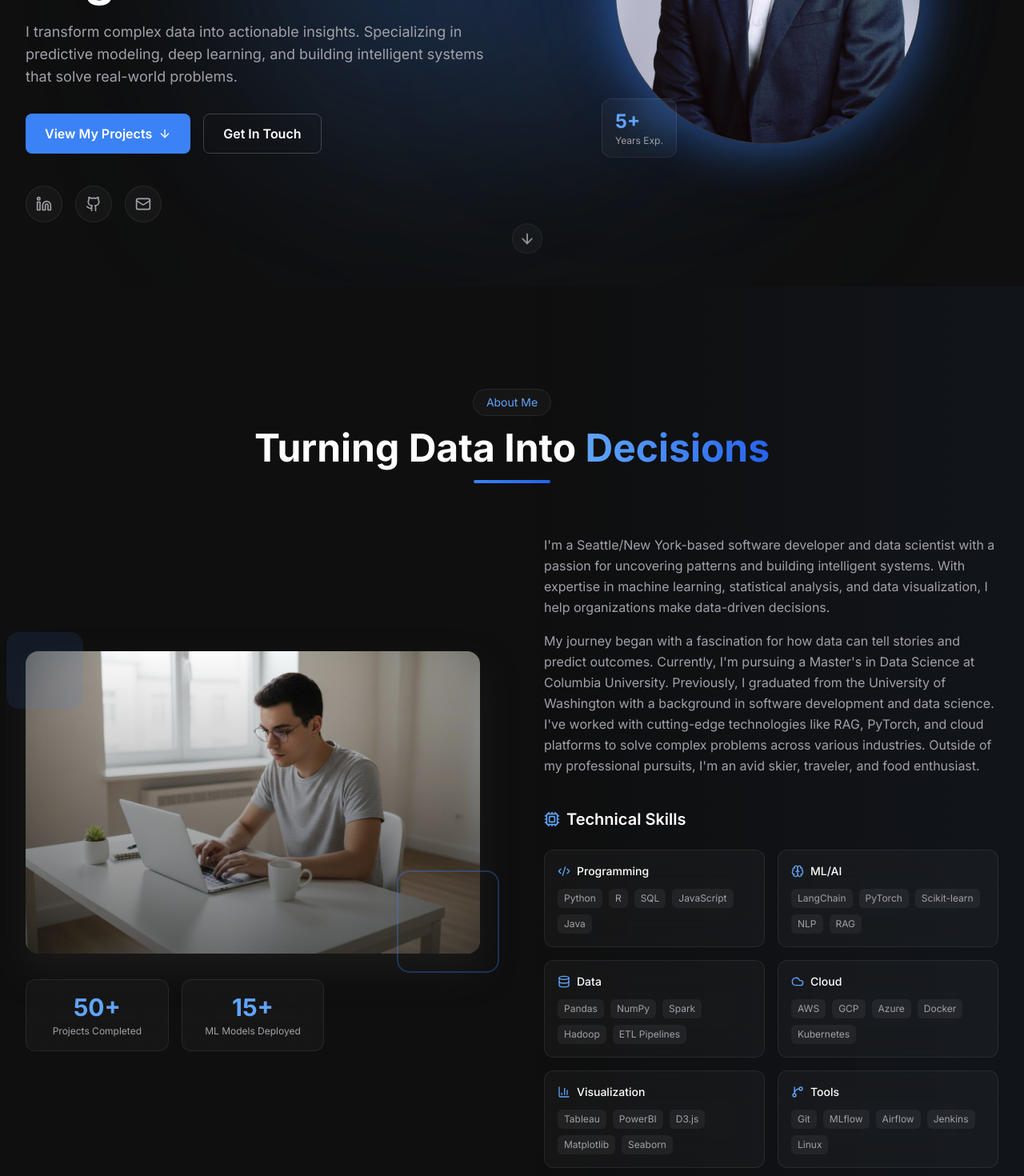
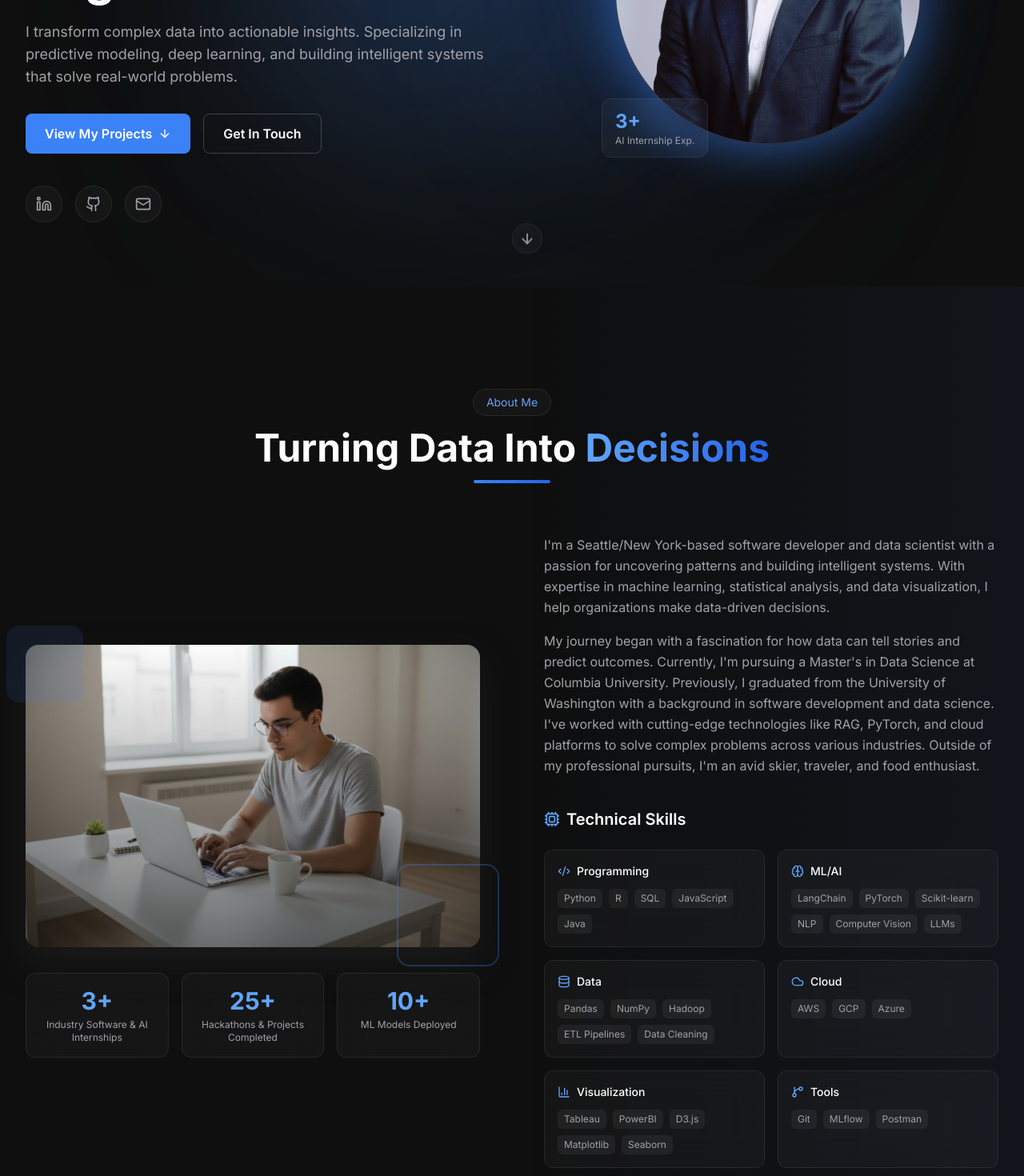
Before and after one commit to Once28/my-portfolio, a React (Vite) app: page / in a window 1280 px wide. Shown: the part 460-1930 px from the top of the page at 80% size. Built offline with nearby package versions, Linux system fonts and the light colour scheme.

Commit message:
feat: updated minor stats on about, contact, hero and rec

```diff
--- a/src/sections/About.tsx
+++ b/src/sections/About.tsx
@@ -32,8 +32,9 @@ const About = () => {
   }, []);
 
   const stats = [
-    { value: '50+', label: 'Projects Completed' },
-    { value: '15+', label: 'ML Models Deployed' },
+    { value: '3+', label: 'Industry Software & AI Internships' },
+    { value: '25+', label: 'Hackathons & Projects Completed' },
+    { value: '10+', label: 'ML Models Deployed' },
   ];
 
   const skills = [
@@ -44,17 +45,17 @@ const About = () => {
     },
     {
       category: 'ML/AI',
-      items: ['LangChain', 'PyTorch', 'Scikit-learn', 'NLP', 'RAG'],
+      items: ['LangChain', 'PyTorch', 'Scikit-learn', 'NLP', 'Computer Vision', 'LLMs'],
       icon: Brain
     },
     {
       category: 'Data',
-      items: ['Pandas', 'NumPy', 'Spark', 'Hadoop', 'ETL Pipelines'],
+      items: ['Pandas', 'NumPy', 'Hadoop', 'ETL Pipelines', 'Data Cleaning'],
       icon: Database
     },
     {
       category: 'Cloud',
-      items: ['AWS', 'GCP', 'Azure', 'Docker', 'Kubernetes'],
+      items: ['AWS', 'GCP', 'Azure'],
       icon: Cloud
     },
     {
@@ -64,7 +65,7 @@ const About = () => {
     },
     {
       category: 'Tools',
-      items: ['Git', 'MLflow', 'Airflow', 'Jenkins', 'Linux'],
+      items: ['Git', 'MLflow', 'Postman'],
       icon: GitBranch
     },
   ];
--- a/src/sections/Contact.tsx
+++ b/src/sections/Contact.tsx
@@ -66,8 +66,8 @@ const Contact = () => {
     {
       icon: Mail,
       label: 'Email',
-      value: 'justinzeng007@gmail.com',
-      href: 'mailto:justinzeng007@gmail.com'
+      value: 'jz3886@columbia.edu',
+      href: 'mailto:jz3886@columbia.edu'
     },
     {
       icon: Linkedin,
--- a/src/sections/Hero.tsx
+++ b/src/sections/Hero.tsx
@@ -158,6 +158,7 @@ const Hero = () => {
                   src="/profile.jpg"
                   alt="Justin Zeng"
                   className="w-full h-full object-cover"
+                  style={{ objectPosition: 'center 35%' }}
                 />
               </div>
 
@@ -166,15 +167,15 @@ const Hero = () => {
                 className="absolute -bottom-4 -left-4 glass px-4 py-3 rounded-xl animate-float"
                 style={{ animationDelay: '1s' }}
               >
-                <div className="text-2xl font-bold text-blue-400">5+</div>
-                <div className="text-xs text-text-secondary">Years Exp.</div>
+                <div className="text-2xl font-bold text-blue-400">3+</div>
+                <div className="text-xs text-text-secondary">AI Internship Exp.</div>
               </div>
 
               <div
                 className="absolute -top-4 -right-4 glass px-4 py-3 rounded-xl animate-float"
                 style={{ animationDelay: '0.5s' }}
               >
-                <div className="text-2xl font-bold text-blue-400">50+</div>
+                <div className="text-2xl font-bold text-blue-400">25+</div>
                 <div className="text-xs text-text-secondary">Projects</div>
               </div>
             </div>
--- a/src/sections/Recommendations.tsx
+++ b/src/sections/Recommendations.tsx
@@ -24,13 +24,13 @@ const recommendations: Recommendation[] = [
     author: 'Bhav Ashok',
     company: 'Google'
   },
-  {
-    id: 3,
-    title: 'Technical Excellence',
-    text: "Justin's ability to translate complex data into actionable insights is remarkable. His machine learning models consistently exceeded our performance expectations. He has a unique combination of technical depth and communication skills.",
-    author: 'Sarah Chen',
-    company: 'Data Science Lead'
-  },
+  // {
+  //   id: 3,
+  //   title: 'Technical Excellence',
+  //   text: "Justin's ability to translate complex data into actionable insights is remarkable. His machine learning models consistently exceeded our performance expectations. He has a unique combination of technical depth and communication skills.",
+  //   author: 'Sarah Chen',
+  //   company: 'Data Science Lead'
+  // },
 ];
 
 const Recommendations = () => {
```
